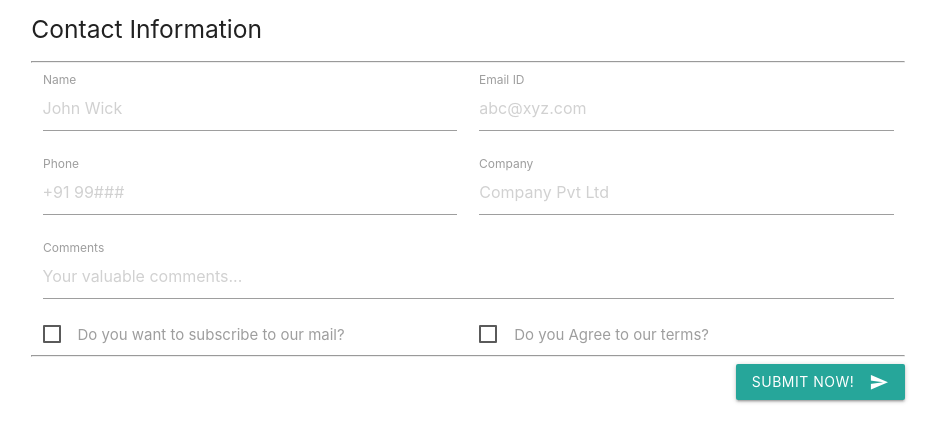
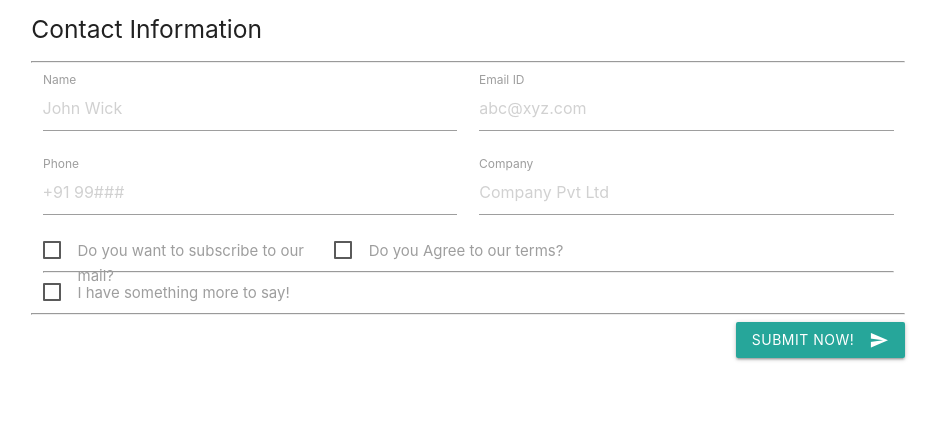
Before and after one commit to aradhya2211/easyForms, a plain HTML site: page index.html in a window 1280 px wide. Shown: the whole page, without its empty margins (172-1110 px from the left). Drawn offline with Linux system fonts and the light colour scheme.

Commit message:
Added Extra Comments Toggle

```diff
--- a/index.html
+++ b/index.html
@@ -35,13 +35,7 @@
                 ],
                 'col m6 s12'
             );
-            var comments = formController.addTextInput(
-                'comments',
-                'Your valuable comments...',
-                'text',
-                'Comments',
-                'col m12 s12'
-            );
+
             var submitButton = formController.addSubmitButton(
                 'subBut',
                 'Submit Now!',
@@ -54,7 +48,25 @@
                     'Do you want to subscribe to our mail?',
                     'Do you Agree to our terms?'
                 ],
-                'col m6 s12' );
+                'col m4 s12' );
+            formController.addSection('Sep', '<div class="col m12"><hr></div>');
+             var extraComments = formController.addCheckbox('extraComments', 'I have something more to say!', 'col s12 m12');
+             var comments = new Object;
+             extraComments.onchange = function(){
+                 if(extraComments.checked == true){
+                comments = formController.addTextInput(
+                'comments',
+                '',
+                'text',
+                'I have to say that...',
+                'col m12 s12'
+            );
+                 }
+                 else if(comments=!null)
+                 {
+                     formController.removeEl('comments');
+                 }
+             }
             submitButton.onclick = function(){
                 console.log(formController.getAllData());
                 console.log('Name is '+InputFields[0].value)
```
